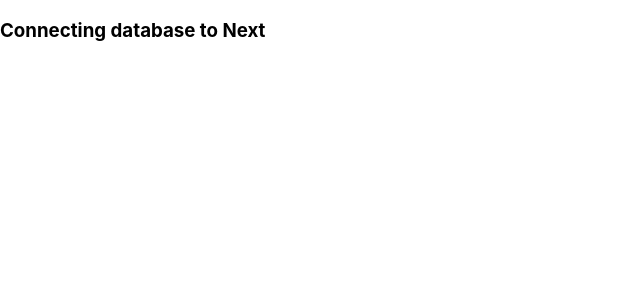
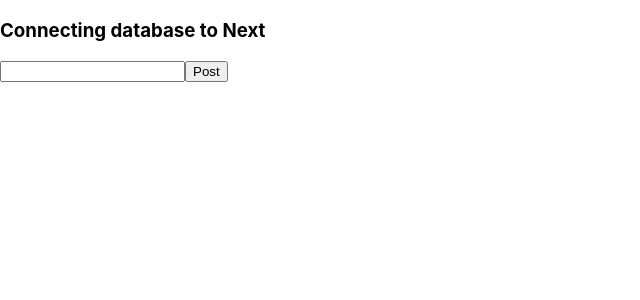
Before and after one commit to shahvalizadehmaryam/db-next, a Next.js app: page / in a window 1280 px wide. Shown: the top 300 px of the page, without its empty margins (0-640 px from the left). Built offline with nearby package versions, Linux system fonts and the light colour scheme.

Commit message:
method post for sending name to db developp

```diff
--- /dev/null
+++ b/pages/api/data/index.js
@@ -0,0 +1,12 @@
+export default function handler(req, res) {
+  if (req.method === "POST") {
+    const { name } = req.body;
+    if (!name || name.length <= 3) {
+      res.status(422).json({ status: "failed", message: "Invalid data" });
+      return;
+    }
+    res
+      .status(201)
+      .json({ status: "success", message: "posted successfully", data: name });
+  }
+}
--- a/pages/index.js
+++ b/pages/index.js
@@ -1,7 +1,23 @@
+import { useState } from "react";
+
 export default function Home() {
+  const [name, setName] = useState("");
+  const postHandler = async () => {
+    const res = await fetch("/api/data", {
+      method: "POST",
+      body: JSON.stringify({ name }),
+      headers: { "Content-Type": "application/json" },
+    });
+    const data = await res.json();
+    console.log(data);
+  };
   return (
     <div>
       <h3>Connecting database to Next</h3>
+      <div>
+        <input value={name} onChange={(e) => setName(e.target.value)} />
+        <button onClick={postHandler}>Post</button>
+      </div>
     </div>
   );
 }
```
